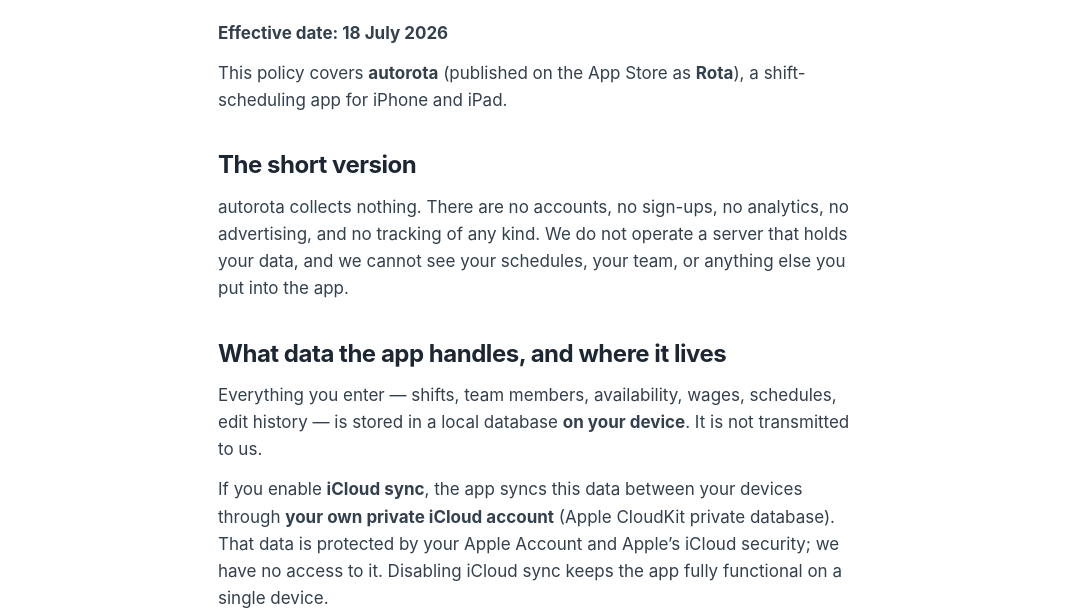
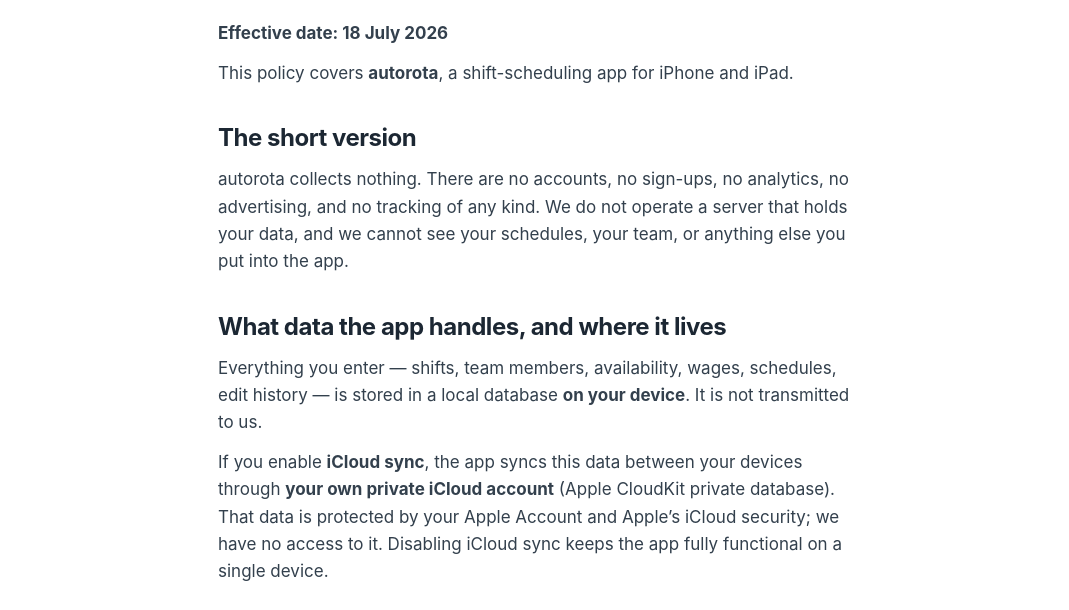
Before and after one commit to bongofongo/autorota, an Astro site in the folder website/: page /autorota/privacy in a window 1280 px wide. Shown: the part 198-808 px from the top of the page, without its empty margins (102-1171 px from the left). Built offline with nearby package versions, Linux system fonts and the light colour scheme; Astro itself is replaced by a stand-in of ours.

```diff
--- a/website/src/content/docs/privacy.md
+++ b/website/src/content/docs/privacy.md
@@ -8,7 +8,7 @@
 
 **Effective date: 18 July 2026**
 
-This policy covers **autorota** (published on the App Store as **Rota**), a shift-scheduling app for iPhone and iPad.
+This policy covers **autorota**, a shift-scheduling app for iPhone and iPad.
 
 ## The short version
 
```
